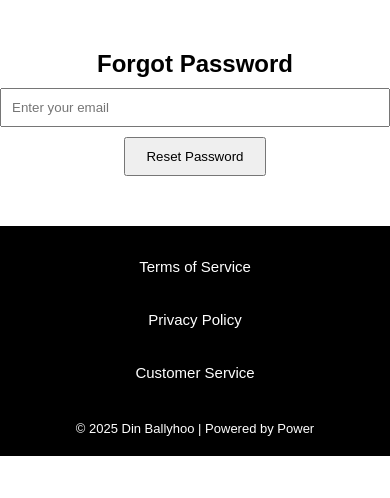
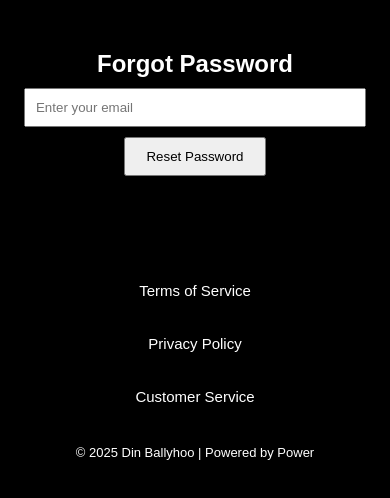
Before and after one commit to jahend412/din-ballyhoo, a Next.js app in the folder din-ballyhoo-app/client/: page /forgotPassword in a window 390 px wide. Shown: the top 498 px of the page. Built offline with nearby package versions, Linux system fonts and the light colour scheme; no server answers.

Commit message:
Update globals.css

```diff
--- a/din-ballyhoo-app/client/app/globals.css
+++ b/din-ballyhoo-app/client/app/globals.css
@@ -99,3 +99,38 @@ body {
   /* Change background on hover */
   color: var(--hover-text); /* Change text color on hover */
 }
+
+/* globals.css */
+.pageWrapper {
+  min-height: 100vh;
+  display: flex;
+  flex-direction: column;
+  background-color: #000000;
+  color: #ffffff;
+}
+
+.mainContent {
+  flex: 1;
+  width: 100%;
+  max-width: 160rem;
+  margin: 0 auto;
+  padding: 2rem;
+}
+
+@media (max-width: 1200px) {
+  .mainContent {
+    padding: 1.5rem;
+  }
+}
+
+@media (max-width: 768px) {
+  .mainContent {
+    padding: 1rem;
+  }
+}
+
+@media (max-width: 480px) {
+  .mainContent {
+    padding: 0.75rem;
+  }
+}
```
